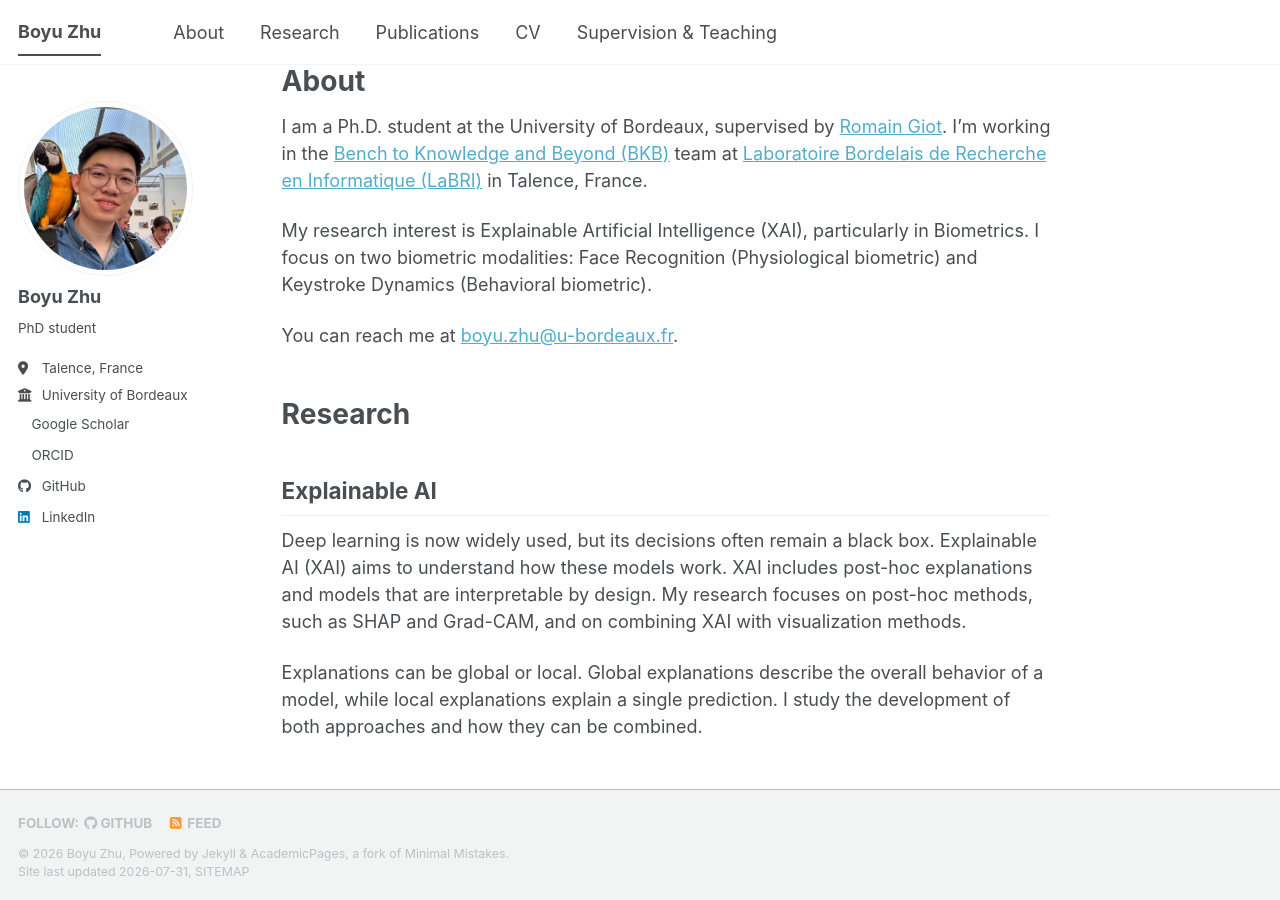
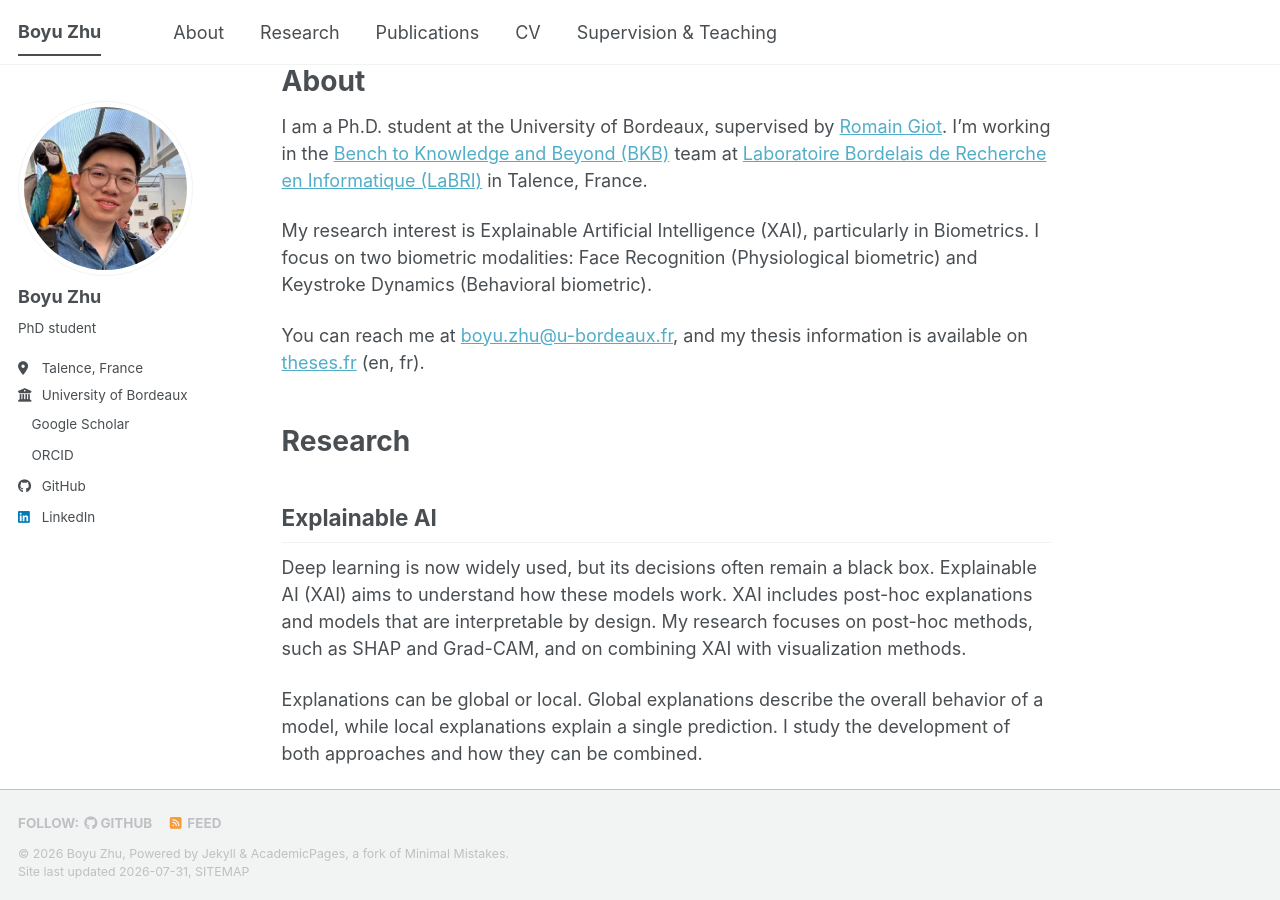
Before and after one commit to Boyu1998/boyu1998.github.io, a Jekyll site: the page built from _pages/about.md, in a window 1280 px wide and 900 px high. Built offline with Jekyll 4.4.1, drawn with Linux system fonts in a browser that asks for light colours; a style sheet for code colours, icons or effects is not loaded.

Commit message:
update information

```diff
--- a/_pages/about.md
+++ b/_pages/about.md
@@ -14,7 +14,7 @@ I am a Ph.D. student at the University of Bordeaux, supervised by [Romain Giot](
 
 My research interest is Explainable Artificial Intelligence (XAI), particularly in Biometrics. I focus on two biometric modalities: Face Recognition (Physiological biometric) and Keystroke Dynamics (Behavioral biometric).
 
-You can reach me at [boyu.zhu@u-bordeaux.fr](mailto:boyu.zhu@u-bordeaux.fr).
+You can reach me at [boyu.zhu@u-bordeaux.fr](mailto:boyu.zhu@u-bordeaux.fr), and my thesis information is available on [theses.fr](https://theses.fr/s402855) (en, fr).
 
 </section>
 
```
